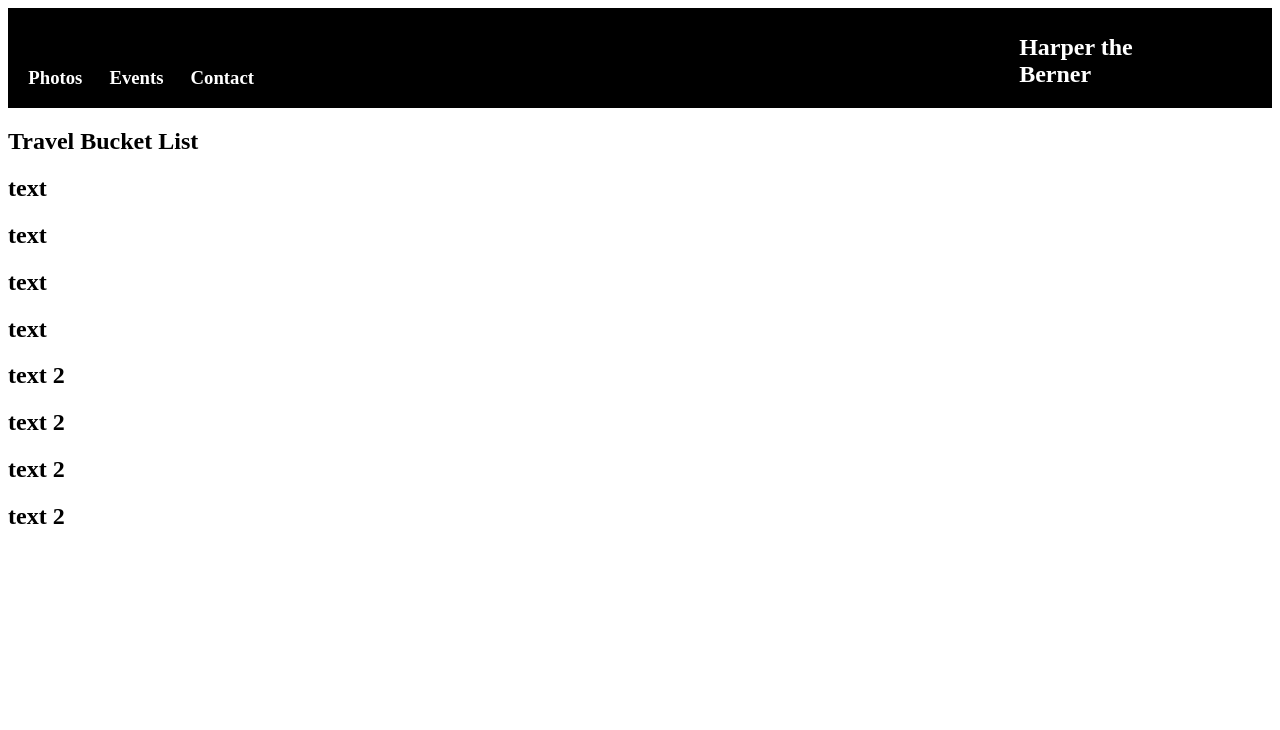
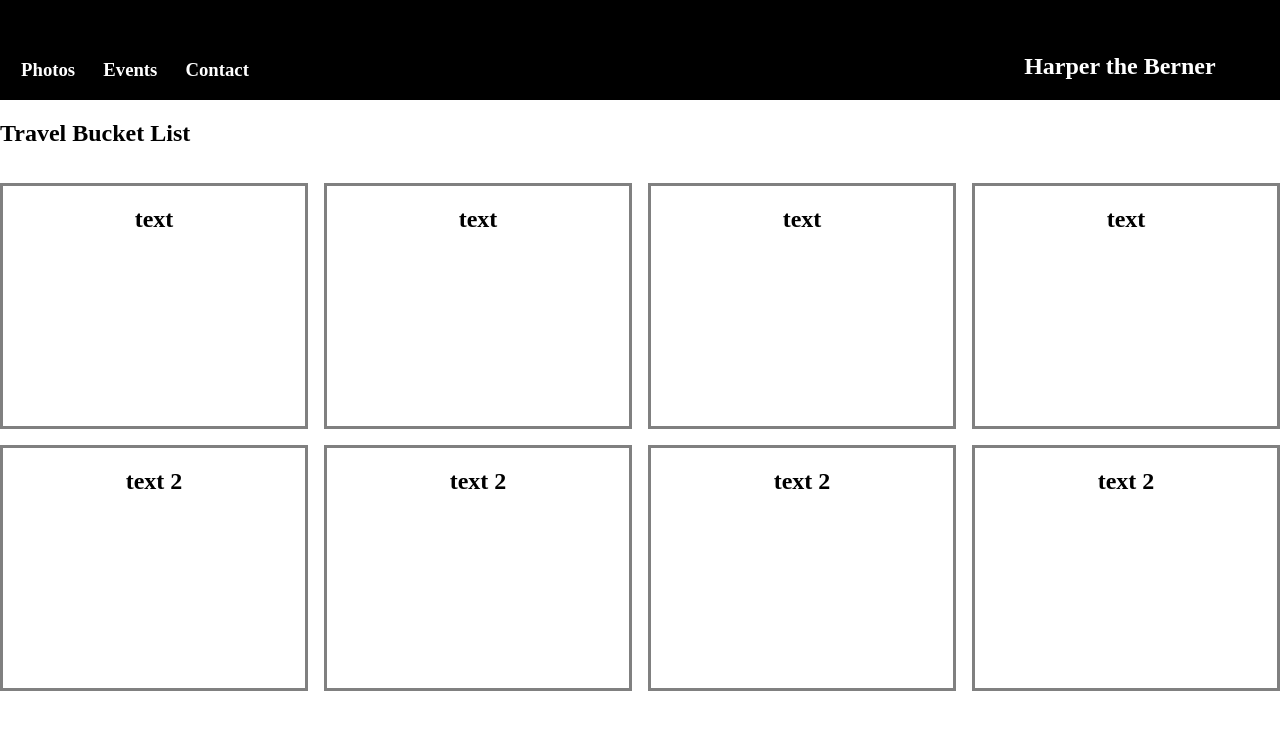
Before and after one commit to nicolegooden/ng-comp-challenge-1, a plain HTML site: page index.html in a window 1280 px wide. Drawn offline with Linux system fonts and the light colour scheme.

Commit message:
Format layout for header and articles

```diff
--- a/styles.css
+++ b/styles.css
@@ -1,3 +1,37 @@
+article {
+  width: 25%;
+  height: 15rem;
+  /* display: grid;
+  grid-template-columns: 3fr 3fr 3fr 3fr; */
+  border-style: solid;
+  border-color: grey;
+  margin-top: 1rem;
+  margin-right: 1rem;
+  text-align: center;
+}
+
+body {
+  margin: 0;
+}
+
+.card-left-1, .card-left-2 {
+  margin-left: 0;
+}
+
+.card-right-1, .card-right-2 {
+  margin-right: 0;
+}
+
+.cards-row-1 {
+  display: flex;
+  justify-content: center;
+}
+
+.cards-row-2 {
+  display: flex;
+  justify-content: center;
+}
+
 header {
   background-color: black;
   display: grid;
@@ -16,7 +50,12 @@ header {
 
 .header-content-right {
   display: flex;
+  justify-content: space-around;
   align-items: flex-end;
   width: 75%;
   float: right;
 }
+
+/* main {
+
+} */
```
